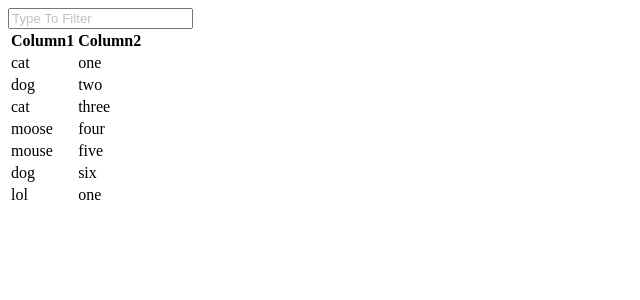
After one commit to orcitect/flasker, a Flask app: template app/templates/search.html in a window 1280 px wide. The commit adds this page. Shown: the top 300 px of the page, without its empty margins (0-640 px from the left). Run offline with Flask 2, Linux system fonts and the light colour scheme; the template is opened without the code that fills it, so the values that code supplies are empty; some libraries are stand-ins or nearby versions.

Commit message:
minor changes

```diff
--- a/app/__init__.py
+++ b/app/__init__.py
@@ -144,8 +144,11 @@ def data_to_html():
         return jsonify({'error': 'data source inaccessible'})
     columns = ['casinoid', 'status', 'site', 'jurisdiction', 'mobile', 'seamlesswallet', 'prodnodes', 'prodver', 'prodgee', 'proddbserver', 'proddbname', 'testnodes', 'testver', 'testgee', 'testdbserver', 'testdbname']
     dataframe = data.filter(items=columns)
-    return render_template("dataframe.html", data=dataframe.to_html(index=True).replace('<table border="1" class="dataframe">', '<table class="table table-hover" style="font-size:13px;">'))
+    return render_template("dataframe.html", data=dataframe.to_html(index=True).replace('<table border="1" class="dataframe">', '<table id="dataframe" class="table table-hover" style="font-size:13px;">'))
 
+@app.route('/search')
+def searchtest():
+    return render_template("search.html")
 
 @app.route('/api/casinoid/<casinoid>/status')
 def get_status(casinoid):
--- /dev/null
+++ b/app/templates/search.html
@@ -0,0 +1,92 @@
+
+<!DOCTYPE html>
+<html>
+<head>
+    <meta name="viewport" content="width=device-width, initial-scale=1">
+    <script type="text/javascript" src="//code.jquery.com/jquery-1.9.1.js"></script>
+    <title>search test</title>
+    <script type='text/javascript'>//<![CDATA[
+    $(window).load(function(){
+    $("#searchInput").keyup(function () {
+        //split the current value of searchInput
+        var data = this.value.toUpperCase().split(" ");
+        //create a jquery object of the rows
+        var jo = $("#fbody").find("tr");
+        if (this.value == "") {
+            jo.show();
+            return;
+        }
+        //hide all the rows
+        jo.hide();
+
+        //Recusively filter the jquery object to get results.
+        jo.filter(function (i, v) {
+            var $t = $(this);
+            for (var d = 0; d < data.length; ++d) {
+                if ($t.text().toUpperCase().indexOf(data[d]) > -1) {
+                    return true;
+                }
+            }
+            return false;
+        })
+        //show the rows that match.
+        .show();
+    }).focus(function () {
+        this.value = "";
+        $(this).css({
+            "color": "black"
+        });
+        $(this).unbind('focus');
+    }).css({
+        "color": "#C0C0C0"
+    });
+    });//]]>
+    </script>
+
+</head>
+
+<body>
+    <input id="searchInput" value="Type To Filter">
+
+<table>
+    <thead>
+        <tr>
+            <th>Column1</th>
+            <th>Column2</th>
+        </tr>
+    </thead>
+    <tbody id="fbody">
+        <tr>
+            <td>cat</td>
+            <td>one</td>
+        </tr>
+        <tr>
+            <td>dog</td>
+            <td>two</td>
+        </tr>
+        <tr>
+            <td>cat</td>
+            <td>three</td>
+        </tr>
+        <tr>
+            <td>moose</td>
+            <td>four</td>
+        </tr>
+        <tr>
+            <td>mouse</td>
+            <td>five</td>
+        </tr>
+        <tr>
+            <td>dog</td>
+            <td>six</td>
+        </tr>
+        <tr>
+            <td>lol</td>
+            <td>one</td>
+        </tr>
+    </tbody>
+</table>
+
+</body>
+
+</html>
```
Also changed, not shown: app/templates/dataframe.html (+41 -3 lines).
